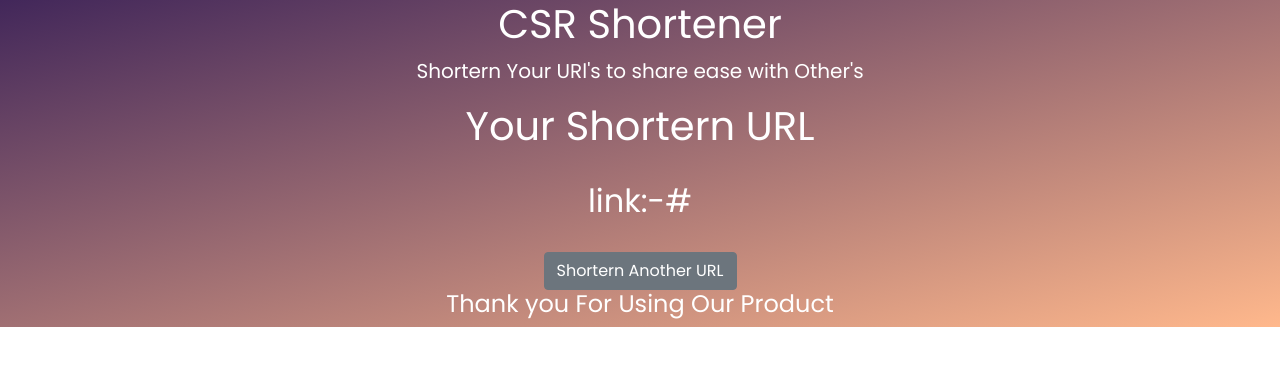
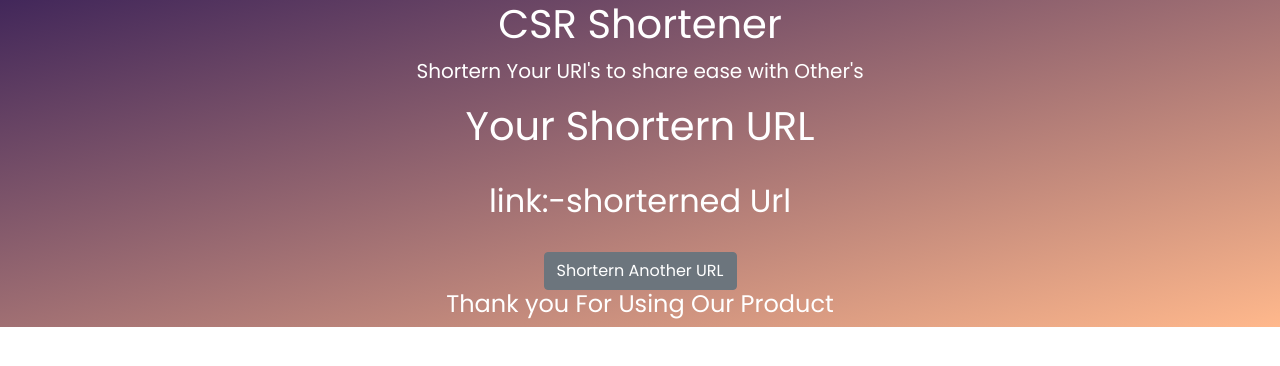
Before and after one commit to chaitanyasairam-d/csr_shortener, a Django app: template templates/url_app/latest.html in a window 1280 px wide. Shown: the top 366 px of the page. Run offline with Django 3.2, Linux system fonts and the light colour scheme; the template is opened without the code that fills it: most values are stand-ins (such as "Sample title", 1, 10 or a date in 2020); some libraries are stand-ins or nearby versions.

Commit message:
Update latest.html

```diff
--- a/templates/url_app/latest.html
+++ b/templates/url_app/latest.html
@@ -1,18 +1,20 @@
 <!DOCTYPE html>
 {% extends 'url_app/home.html' %}
 {% load staticfiles %}
-
-    {% block content%}
-
+{% block content %}
       <center>
         <div class="container">
-        <h1>Your Shortern URL</h1><br>
-        <h2>link:-<a style="color:white;"href="http://{{short_url}}" target="_blank">{{short_url}}</a></h2><br>
+            <h1>Your Shortern URL</h1><br>
+                <div>
+                    <h2>link:-<a style="color:white;"href="http://{{short_url}}" target="_blank" >shorterned Url</a></h2>
+
+                    <br>
+
+                </div>
         </div>
       <div class="container">
 
         <button class="btn btn-secondary"><a style="color:white;text-decoration: none;"href="{% url 'home'%}">Shortern Another URL</a></button>
-
       </div>
     </center>
 
@@ -22,4 +24,9 @@
     <h4>Thank you For Using Our Product</h4>
 
   </div>
-{% endblock content %}
+
+    {% endblock content %}
+
+
+    </body>
+</html>
```
